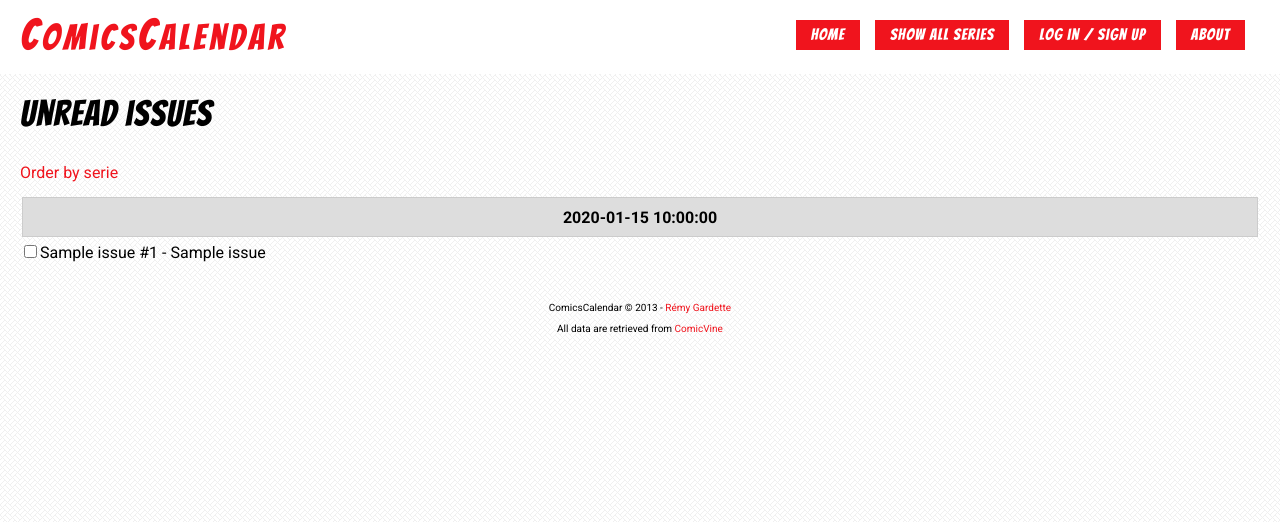
After one commit to RemyG/ComicsCalendar, a PHP site: template application/views/issues_unread_view.php in a window 1280 px wide. The commit adds this page. Shown: the top 522 px of the page. Run offline with PHP 8.4, Linux system fonts and the light colour scheme; the template is opened without the code that fills it: most values are stand-ins (such as "Sample title", 1, 10 or a date in 2020); some libraries are stand-ins or nearby versions.

Commit message:
Implemented unread issues page

```diff
--- a/application/views/header.php
+++ b/application/views/header.php
@@ -28,6 +28,7 @@
 			if (isset($_SESSION['user-login']))
 			{
 				echo '<a href="/series/manage">Manage my series</a>';
+				echo '<a href="/issues/unread">Unread issues</a>';
 				echo '<a href="/advanced">Advanced</a>';
 				echo '<a href="/users/logout">Logout</a>';
 			}
--- /dev/null
+++ b/application/views/issues_unread_view.php
@@ -0,0 +1,137 @@
+<section class="unread-issues">
+	<header><h1 class="title">Unread issues</h1></header>
+
+	<!--
+	{"issue_id":"64729","issue_number":"3","issue_title":"",
+	"issue_cv_url":"http:\/\/www.comicvine.com\/all-new-captain-america-3\/4000-475927\/",
+	"issue_date":"2015-01-14","serie_id":"8406","serie_title":"All-New Captain America",
+	"serie_cv_url":"http:\/\/www.comicvine.com\/allnew-captain-america\/4050-78044\/"}
+	-->
+
+	<a href="#by-serie" id="order-by-serie">Order by serie</a>
+	<a href="#by-date" id="order-by-date">Order by date</a>
+
+	<section class="issues-by-date">
+		<?php
+
+		$currentDate = null;
+
+		foreach ($issues as $issue) {
+
+			if ($currentDate == null || $issue['issue_date'] != $currentDate) {
+				echo '<div class="section-header">'.$issue['issue_date'].'</div>';
+				$currentDate = $issue['issue_date'];
+			}
+
+			$description = $issue['serie_title'];
+
+			if ($issue['issue_number'] != null && $issue['issue_number'] != '')
+			{
+				$description .= ' #'.$issue['issue_number'];
+				if ($issue['issue_title'] != null && $issue['issue_title'] != '')
+				{
+					$description .= ' - '.$issue['issue_title'];
+				}
+			}
+			else if ($issue['issue_title'] != null && $issue['issue_title'] != '')
+			{
+				$description .= " - ".$issue['issue_title'];
+			}
+
+			echo '<div class="issue">';
+			echo '<input type="checkbox" id="chkbox_'.$issue['issue_id'].
+				'" value="'.$issue['issue_id'].'" class="toggleissue">';
+			echo '<label for="chkbox_'.$issue['issue_id'].'">'.$description.'</label>';
+			echo '</div>';
+		}
+		?>
+	</section>
+
+	<section class="issues-by-serie">
+
+	</section>
+</section>
+
+<script type="text/javascript">
+
+	$('a#order-by-date').hide();
+	$('section.issues-by-serie').hide();
+
+	$('a#order-by-date').click(function(e) {
+		e.preventDefault();
+		$('section.issues-by-serie').hide();
+		$('section.issues-by-date').show();
+		$('a#order-by-date').hide();
+		$('a#order-by-serie').show();
+	});
+
+	$('a#order-by-serie').click(function(e) {
+
+		e.preventDefault();
+
+		if ($('section.issues-by-serie').children().size() === 0) {
+
+			$.getJSON( "/issues/unreadBySerie", function( data ) {
+				var items = [];
+
+				var currentSerie = null;
+
+				$.each( data, function(key, item ) {
+
+					if (currentSerie === null || currentSerie !== item.serie_id) {
+						currentSerie = item.serie_id;
+						var sectionLink = $('<a>' + item.serie_title + '</a>')
+							.attr({ href: '<?php echo BASE_URL; ?>series/show/' + item.serie_id });
+						var sectionHeader = $('<div></div>')
+							.attr({ class: 'section-header' });
+						sectionHeader.append(sectionLink);
+						$('section.issues-by-serie').append(sectionHeader);
+					}
+
+					var description = '';
+
+					if (item.issue_number !== null && item.issue_number !== '')
+					{
+						description += ' #' + item.issue_number;
+						if (item.issue_title != null && item.issue_title != '')
+						{
+							description += ' - ' + item.issue_title;
+						}
+					}
+					else if (item.issue_title != null && item.issue_title != '')
+					{
+						description += ' - ' + item.issue_title;
+					}
+
+					if (item.issue_date !== null && item.issue_date !== '') {
+						description += " (" + item.issue_date + ")";
+					}
+
+					var serieDiv = $('<div></div>')
+						.attr({ class: 'issue' });
+					var serieInput = $('<input/>')
+						.attr({ type: 'checkbox',
+							class: 'toggleserie',
+							value: item.issue_id,
+							id: 'chkbox_' + item.issue_id});
+					var serieLabel = $('<label>' + description + '</label>')
+						.attr({ for: 'chkbox_' + item.issue_id });
+
+					serieDiv.append(serieInput);
+					serieDiv.append(serieLabel);
+
+					$('section.issues-by-serie').append(serieDiv);
+				});
+
+				$('section.issues-by-date').hide();
+
+			});
+		}
+
+		$('section.issues-by-date').hide();
+		$('section.issues-by-serie').show();
+		$('a#order-by-serie').hide();
+		$('a#order-by-date').show();
+
+	});
+</script>
--- a/static/css/style.css
+++ b/static/css/style.css
@@ -131,7 +131,8 @@ form div.input-group {
 
 section.manage-series div.section-header,
 section.show-series div.section-header,
-section.new-series div.section-header {
+section.new-series div.section-header,
+section.unread-issues div.section-header {
   border: 1px solid #ccc;
   text-align: center;
   height: 40px;
@@ -143,16 +144,19 @@ section.new-series div.section-header {
   background-color: #ddd; }
 section.manage-series div.section,
 section.show-series div.section,
-section.new-series div.section {
+section.new-series div.section,
+section.unread-issues div.section {
   overflow: hidden; }
   section.manage-series div.section div.serie-container,
   section.show-series div.section div.serie-container,
-  section.new-series div.section div.serie-container {
+  section.new-series div.section div.serie-container,
+  section.unread-issues div.section div.serie-container {
     width: 25%;
     float: left; }
     section.manage-series div.section div.serie-container div.serie,
     section.show-series div.section div.serie-container div.serie,
-    section.new-series div.section div.serie-container div.serie {
+    section.new-series div.section div.serie-container div.serie,
+    section.unread-issues div.section div.serie-container div.serie {
       font-weight: normal;
       background-color: #fff;
       overflow: hidden;
@@ -167,16 +171,19 @@ section.new-series div.section {
       padding: 0 5px; }
       section.manage-series div.section div.serie-container div.serie.selected,
       section.show-series div.section div.serie-container div.serie.selected,
-      section.new-series div.section div.serie-container div.serie.selected {
+      section.new-series div.section div.serie-container div.serie.selected,
+      section.unread-issues div.section div.serie-container div.serie.selected {
         font-weight: bold;
         background-color: #F0141D; }
         section.manage-series div.section div.serie-container div.serie.selected a,
         section.show-series div.section div.serie-container div.serie.selected a,
-        section.new-series div.section div.serie-container div.serie.selected a {
+        section.new-series div.section div.serie-container div.serie.selected a,
+        section.unread-issues div.section div.serie-container div.serie.selected a {
           color: #fff; }
       section.manage-series div.section div.serie-container div.serie input[type=checkbox],
       section.show-series div.section div.serie-container div.serie input[type=checkbox],
-      section.new-series div.section div.serie-container div.serie input[type=checkbox] {
+      section.new-series div.section div.serie-container div.serie input[type=checkbox],
+      section.unread-issues div.section div.serie-container div.serie input[type=checkbox] {
         margin: 0;
         display: inline-block;
         position: relative;
@@ -321,6 +328,7 @@ section.manage-series,
 section.new-series,
 section.show-series,
 section.show-serie,
+section.unread-issues,
 section.about,
 section.advanced {
   padding: 20px; }
@@ -346,22 +354,28 @@ section.pagination {
       background-color: #F0141D;
       color: white; }
 
-section.show-serie > header h1.title {
+section.show-serie > header h1.title,
+section.unread-issues > header h1.title {
   margin-top: 0;
   font-size: 36px;
   font-family: Bangers, cursive;
   letter-spacing: 1px;
   font-weight: normal; }
-section.show-serie div.cv-url {
+section.show-serie div.cv-url,
+section.unread-issues div.cv-url {
   margin: 20px 0; }
-section.show-serie section.follow-serie {
+section.show-serie section.follow-serie,
+section.unread-issues section.follow-serie {
   margin: 15px 0; }
-section.show-serie section.issues > header {
+section.show-serie section.issues > header,
+section.unread-issues section.issues > header {
   font-weight: bold;
   margin-bottom: 10px; }
-section.show-serie section.issues div.issue {
+section.show-serie section.issues div.issue,
+section.unread-issues section.issues div.issue {
   margin-left: 10px; }
-  section.show-serie section.issues div.issue.selected {
+  section.show-serie section.issues div.issue.selected,
+  section.unread-issues section.issues div.issue.selected {
     color: #ccc; }
 
 form.legend {
```
Also changed, not shown: application/controllers/issues.php (+102 -0 lines), static/dev/sass/style.scss (+5 -2 lines).
